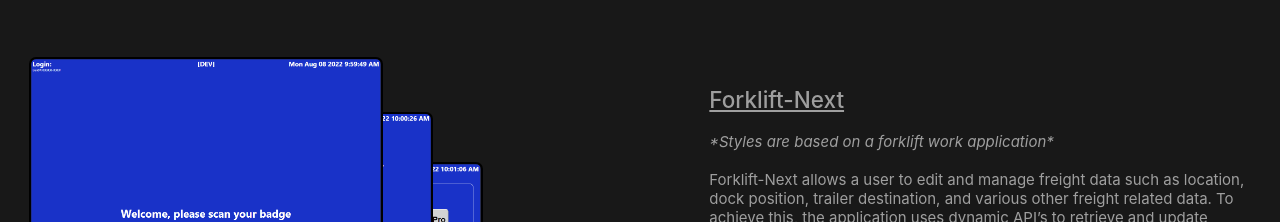
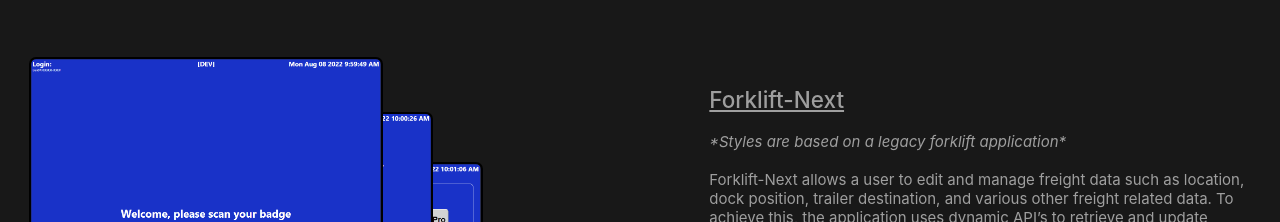
Before and after one commit to therazor113/Portfolio, a Vue app: page / in a window 1280 px wide. Shown: the part 2240-2462 px from the top of the page. Built offline with nearby package versions, Linux system fonts and the light colour scheme.

Commit message:
Reworded description

```diff
--- a/src/components/pageRefs/Projects/items/ForkliftProject/ForkliftProject.vue
+++ b/src/components/pageRefs/Projects/items/ForkliftProject/ForkliftProject.vue
@@ -28,7 +28,7 @@
         Forklift-Next
       </h2>
       <br>
-      <i>*Styles are based on a forklift work application*</i>
+      <i>*Styles are based on a legacy forklift application*</i>
       <br>
       <p>
         Forklift-Next allows a user to edit and manage freight data such as location,
```
